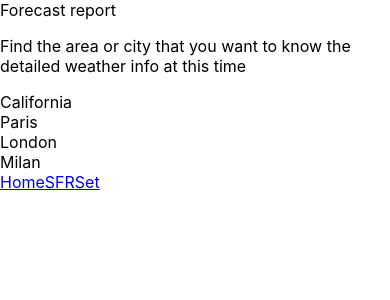
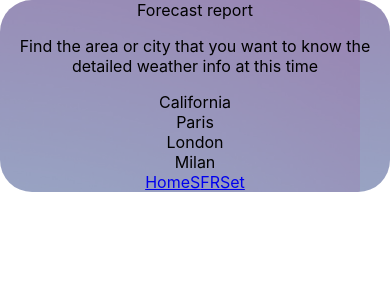
Before and after one commit to alexandrufako/weather-app1, a React (Create React App) app: page /search in a window 390 px wide. Shown: the top 300 px of the page. Built offline with nearby package versions, Linux system fonts and the light colour scheme; no server answers.

Commit message:
added first media rule

```diff
--- a/src/App.css
+++ b/src/App.css
@@ -1,3 +1,22 @@
 .App {
-  text-align: center;
+    text-align: center;
+    position: relative;
+    margin: 0 auto;
+    width: 360px;
+    height: 800px;
+    margin-top: 3rem;
+    background: url(/src/img/android-large.png), #ffffff;
+    border-radius: 2rem;
 }
+
+@media (max-width: 400px) {
+  .App {
+    text-align: center;
+    position: relative;
+    margin: 0 auto;
+    width: 100%;
+    height: 100%;
+    background: url(/src/img/android-large.png), #ffffff;
+}
+
+}
--- a/src/App.js
+++ b/src/App.js
@@ -7,7 +7,7 @@ import Forecast from "./pages/forecast/forecast";
 
 function App() {
     return (
-        <div>
+        <div className="App">
             <Router>
                 <Routes>
                     <Route index element={<Home />} />
--- a/src/pages/location-search/locationSearch.jsx
+++ b/src/pages/location-search/locationSearch.jsx
@@ -1,3 +1,5 @@
+import './locationSearch.css'
+
 import React, { useState, useEffect } from "react";
 import { getCurrentWeather } from "../../services/api";
 import NavTitle from "../../components/nav-title/navTitle";
```
Also changed, not shown: src/img/android-large.png (added), src/pages/location-search/locationSearch.css (added).
